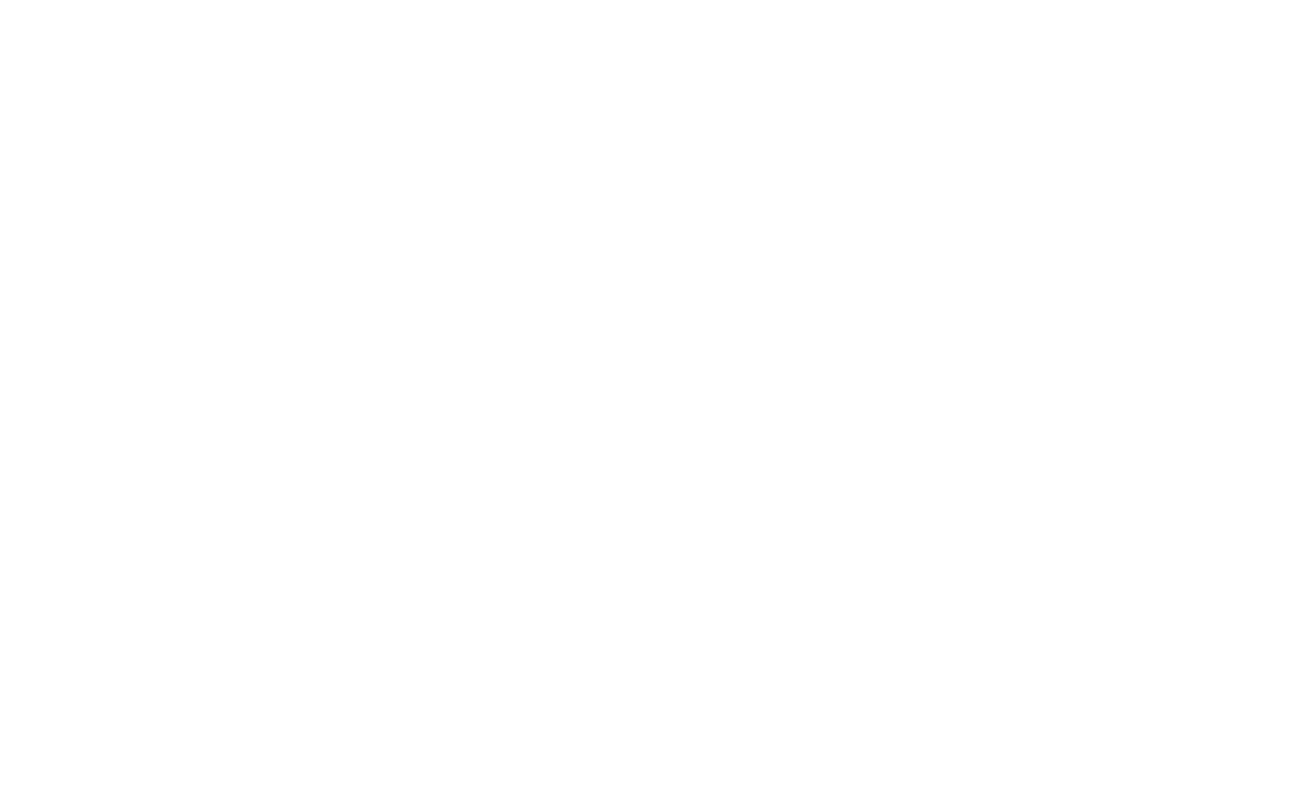
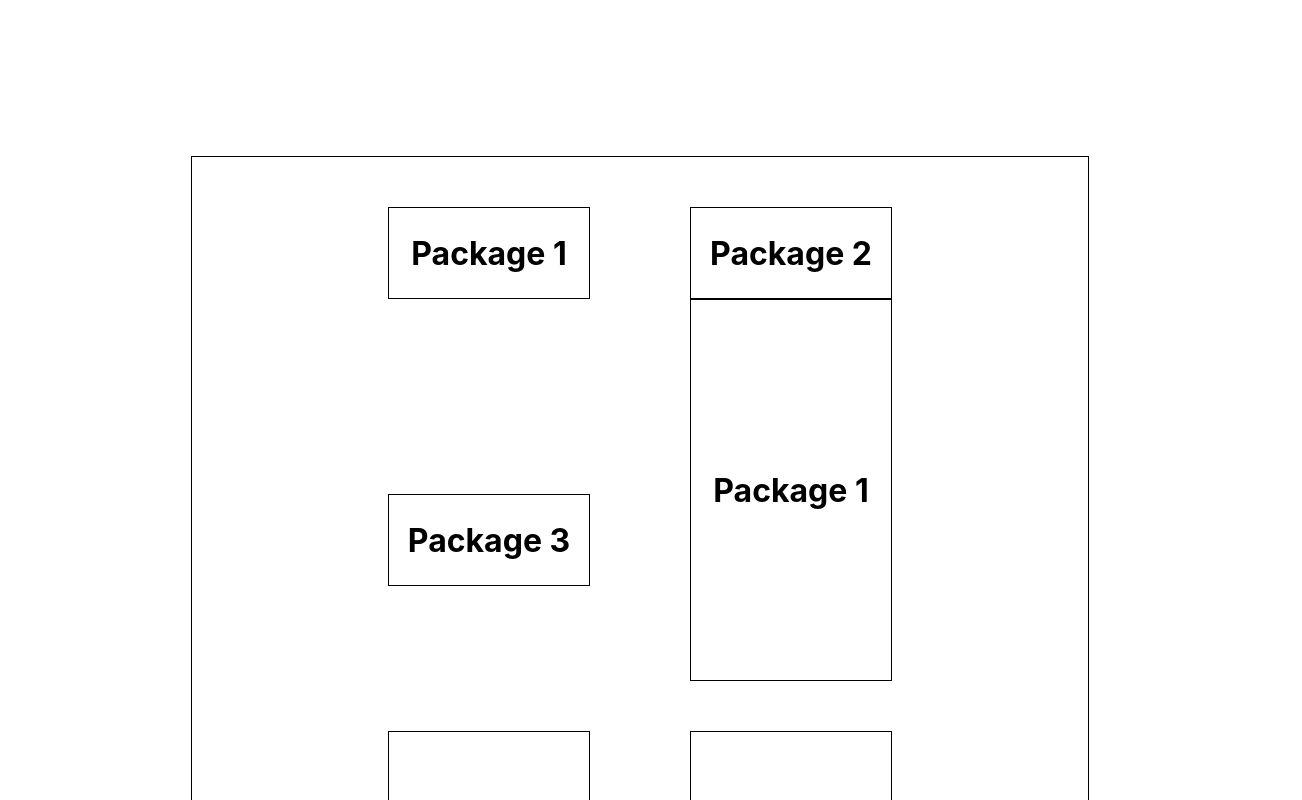
Before and after one commit to BloomTech-Labs/labs9-wedding-site, a React (Create React App) app in the folder front-end/: page / in a window 1280 px wide. Shown: the part 2000-2800 px from the top of the page, 1302 px wide, since content can reach past the window. Before the commit the page ends 1831 px from the top, so only its background shows below. Built offline with nearby package versions, Linux system fonts and the light colour scheme.

Commit message:
design and pricing components
basic components for designs and pricing pages.

Minor changes to setting and billing components

```diff
--- a/front-end/src/App.js
+++ b/front-end/src/App.js
@@ -2,6 +2,7 @@ import React, { Component } from 'react';
 import Payment from './Client/billing';
 import Settings from './Client/settings';
 import Design from './Main/designs';
+import Prices from './Main/pricing';
 
 
 class App extends Component {
@@ -12,6 +13,7 @@ class App extends Component {
         <Payment />
         <Settings />
         <Design />
+        <Prices />
       </div>
     );
   }
--- a/front-end/src/Client/billing.js
+++ b/front-end/src/Client/billing.js
@@ -3,7 +3,7 @@ import styled from 'styled-components';
 
 
 const PaymentContainer = styled.div`
-margin 20px;
+margin auto;
 border: 1px solid black;
 background-color: white;
 width: 500px;
--- a/front-end/src/Client/settings.js
+++ b/front-end/src/Client/settings.js
@@ -3,7 +3,7 @@ import styled from 'styled-components';
 
 
 const SettingsContainer = styled.div`
-margin: 20px;
+margin: auto;
 margin-top: 200px;
 border: 1px solid black;
 background-color: white;
--- a/front-end/src/Main/designs.js
+++ b/front-end/src/Main/designs.js
@@ -3,20 +3,20 @@ import styled from 'styled-components';
 
 
 const Designs = styled.div`
-margin: 20px;
+margin: auto;
 margin-top: 200px;
 border: 1px solid black;
 background-color: white;
-width: 100%;
+width: 80%;
 display:flex;
 flex-wrap: wrap;
 align-items: center;
 justify-content: center;
-height: 650px;
+height: 850px;
 `
 
 const DesignContainer = styled.div`
-margin: 50px;
+margin: 40px;
 border: 1px solid black;
 background-color: white;
 display: flex;
--- a/front-end/src/Main/pricing.js
+++ b/front-end/src/Main/pricing.js
@@ -0,0 +1,69 @@
+import React from 'react';
+import styled from 'styled-components';
+
+
+const Packages = styled.div`
+margin: auto;
+margin-top: 200px;
+border: 1px solid black;
+background-color: white;
+width: 70%;
+display:flex;
+flex-wrap: wrap;
+align-items: center;
+justify-content: center;
+height: 650px;
+`
+
+const PkgsContainer = styled.div`
+margin: 50px;
+margin-bottom: 0;
+border: 1px solid black;
+background-color: white;
+display: flex;
+align-items:Center;
+justify-content: center;
+width: 200px;
+height: 90px;
+`
+
+const Description = styled.div`
+margin: 50px;
+margin-top: 0;
+border: 1px solid black;
+background-color: white;
+display: flex;
+align-items:Center;
+justify-content: center;
+width: 200px;
+height: 380px;
+`
+
+function Prices() {
+    return (
+
+        <Packages>
+            <PkgsContainer>
+                <h1>Package 1</h1>
+            </PkgsContainer>
+            <PkgsContainer>
+                <h1>Package 2</h1>
+            </PkgsContainer>
+            <PkgsContainer>
+                <h1>Package 3</h1>
+            </PkgsContainer>
+            <Description>
+                <h1>Package 1</h1>
+            </Description>
+            <Description>
+                <h1>Package 2</h1>
+            </Description>
+            <Description>
+                <h1>Package 3</h1>
+            </Description>
+        </Packages>
+
+    );
+}
+
+export default Prices;
```
